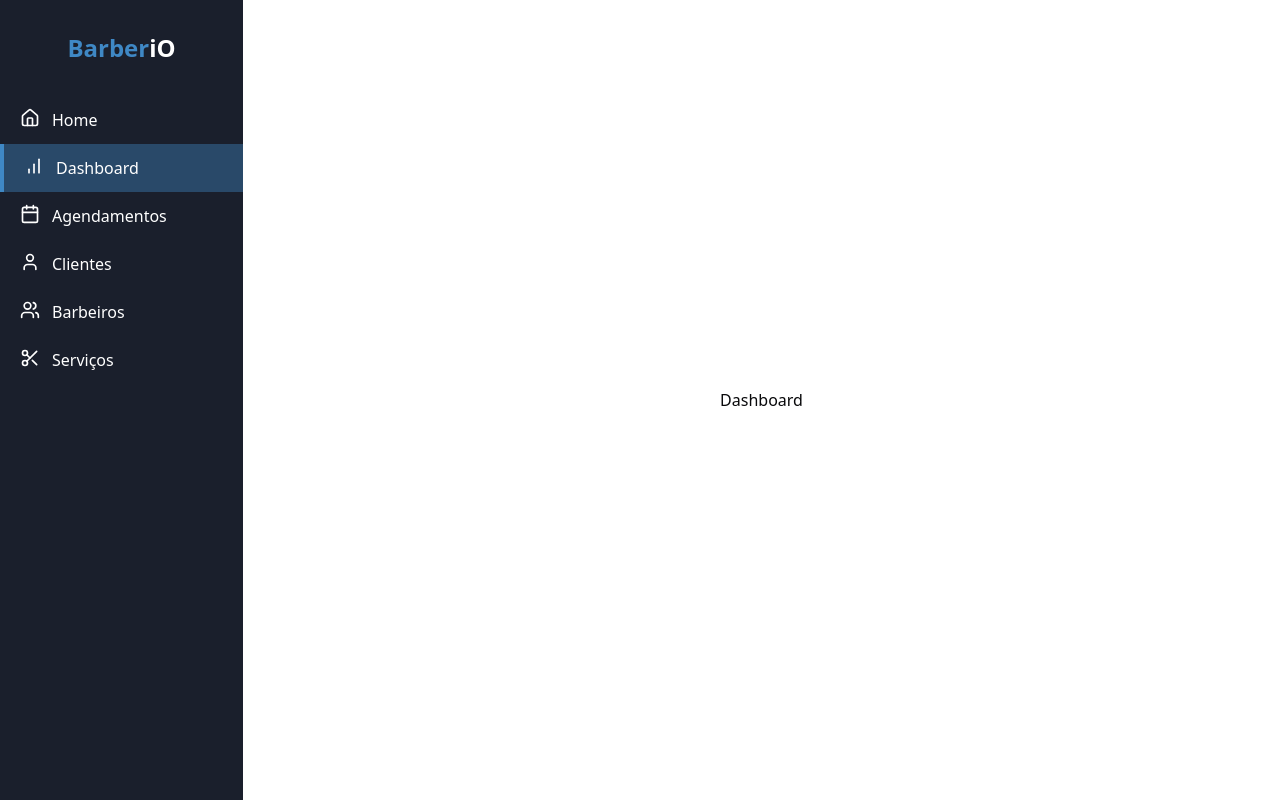
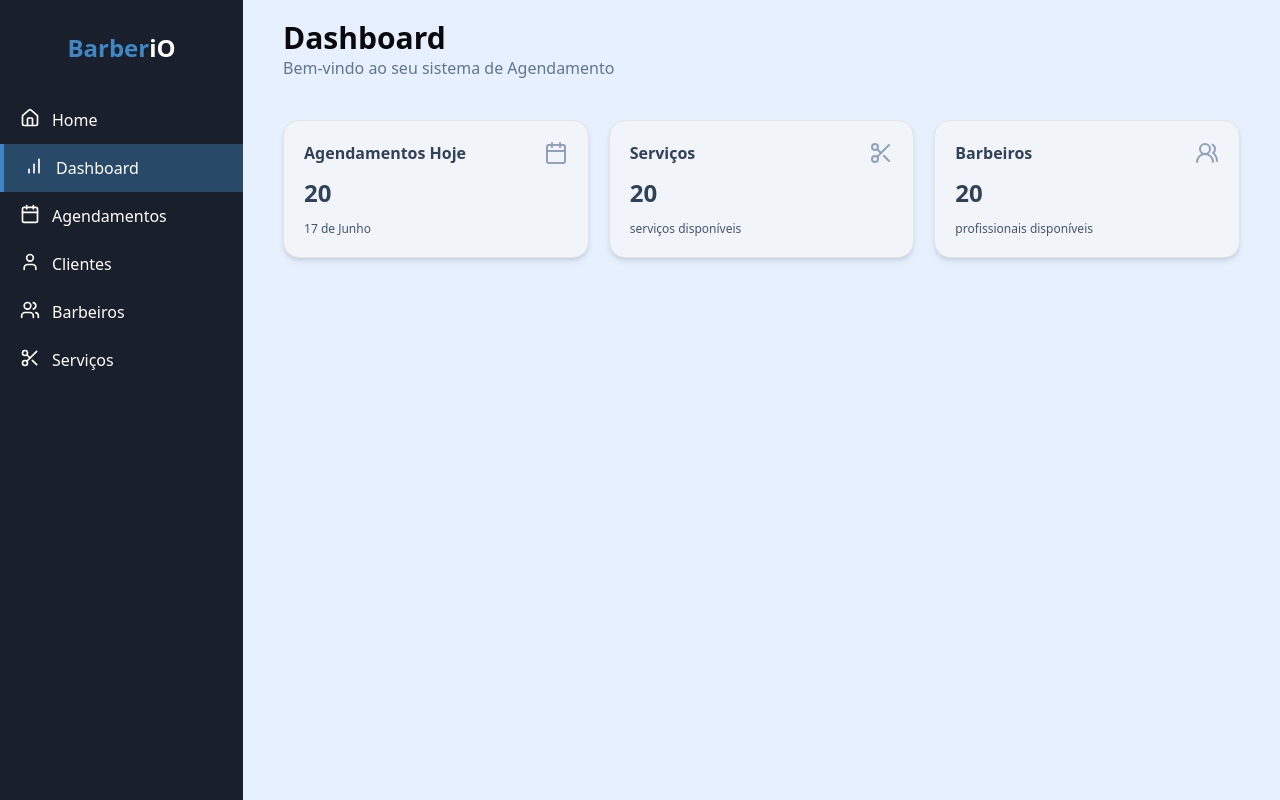
Before and after one commit to gabryel-araujo/barberIO, a Next.js app in the folder front-barberio/: page /dashboard in a window 1280 px wide. Built offline with nearby package versions, Linux system fonts and the light colour scheme.

Commit message:
feat: BI-16 Inicio do Card

```diff
--- a/front-barberio/src/app/(pages)/dashboard/page.tsx
+++ b/front-barberio/src/app/(pages)/dashboard/page.tsx
@@ -1,7 +1,37 @@
+import { CardPequeno } from "@/components/layout/Dashboard/cardPequeno";
+import { TitulosPages } from "@/components/layout/titulosPages";
+import { Calendar, Scissors, Users2 } from "lucide-react";
+
 const dashboard = () => {
   return (
-    <div className="w-screen h-screen flex items-center justify-center">
-      <p>Dashboard</p>
+    <div className="w-screen h-screen flex bg-[#e6f0ff]">
+      <div className="w-full flex flex-col px-10 py-5">
+        <TitulosPages
+          Titulos="Dashboard"
+          subtitulo="Bem-vindo ao seu sistema de agendamentos."
+        />
+        {/* inicio de cards dashboard */}
+        <div className="pt-10 flex gap-5">
+          <CardPequeno
+            Titulo="Agendamentos Hoje"
+            Quantidade={20}
+            Legenda="17 de Junho"
+            Icon={<Calendar />}
+          />
+          <CardPequeno
+            Titulo="Serviços"
+            Quantidade={20}
+            Legenda="serviços disponíveis"
+            Icon={<Scissors />}
+          />
+          <CardPequeno
+            Titulo="Barbeiros"
+            Quantidade={20}
+            Legenda="profissionais disponíveis"
+            Icon={<Users2 />}
+          />
+        </div>
+      </div>
     </div>
   );
 };
--- /dev/null
+++ b/front-barberio/src/components/layout/Dashboard/cardPequeno.tsx
@@ -0,0 +1,26 @@
+import { ReactNode } from "react";
+
+type CardPequenoProps = {
+  Titulo?: string;
+  Quantidade?: number;
+  Icon?: ReactNode;
+  Legenda?: string;
+};
+
+export const CardPequeno = ({
+  Titulo,
+  Icon,
+  Quantidade,
+  Legenda,
+}: CardPequenoProps) => {
+  return (
+    <div className="bg-slate-100 w-1/3 border rounded-2xl p-5 space-y-3 shadow-md">
+      <div className="flex items-center justify-between">
+        <p className="font-semibold text-slate-700">{Titulo}</p>
+        <p className="text-slate-400">{Icon}</p>
+      </div>
+      <div className="font-semibold text-slate-700 text-2xl">{Quantidade}</div>
+      <div className="text-xs text-slate-600">{Legenda}</div>
+    </div>
+  );
+};
--- /dev/null
+++ b/front-barberio/src/components/layout/titulosPages.tsx
@@ -0,0 +1,13 @@
+type TitulosPagesProps = {
+  Titulos: string;
+  subtitulo?: string;
+};
+
+export const TitulosPages = ({ Titulos, subtitulo }: TitulosPagesProps) => {
+  return (
+    <div className="flex flex-col">
+      <p className="text-3xl font-bold">Dashboard</p>
+      <p className="text-slate-500">Bem-vindo ao seu sistema de Agendamento</p>
+    </div>
+  );
+};
```
